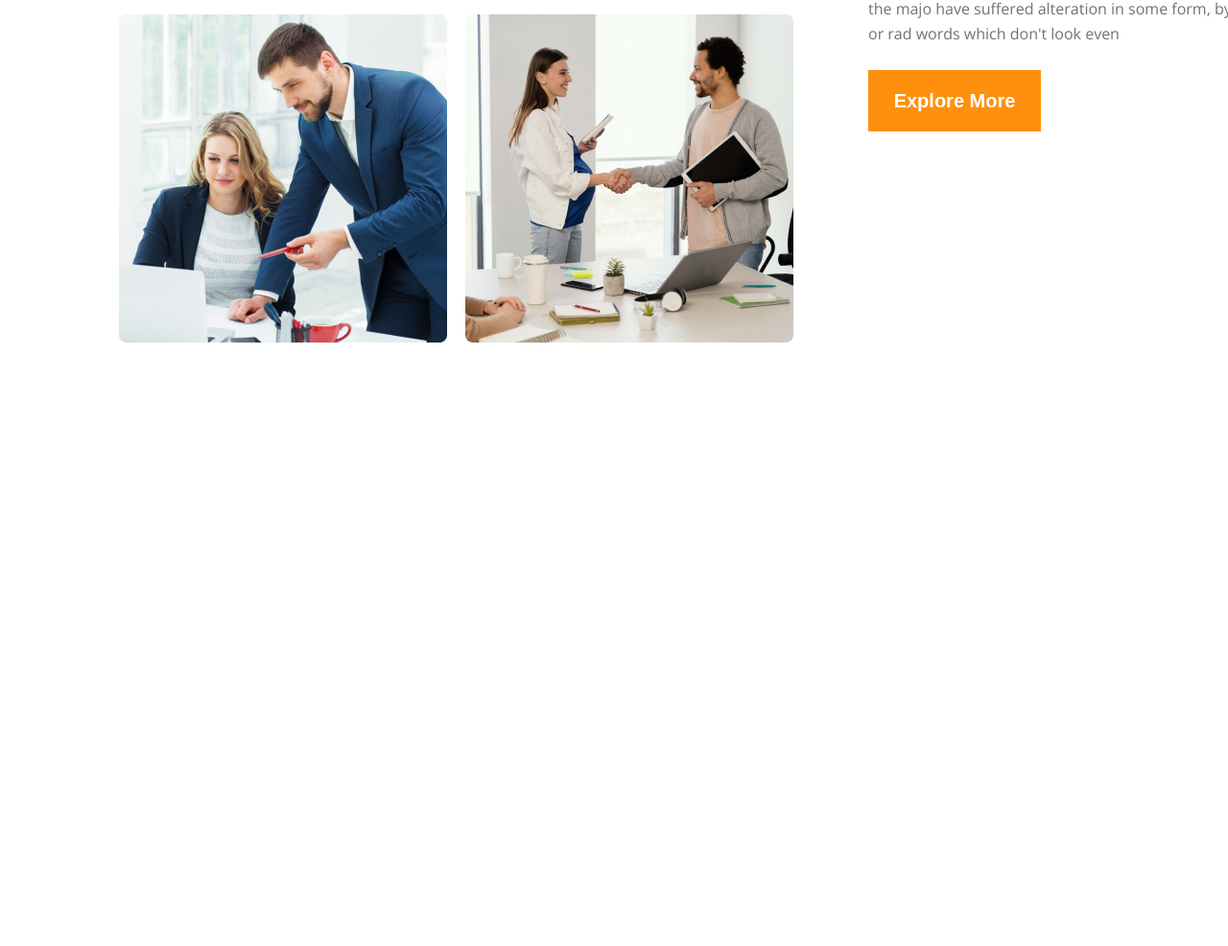
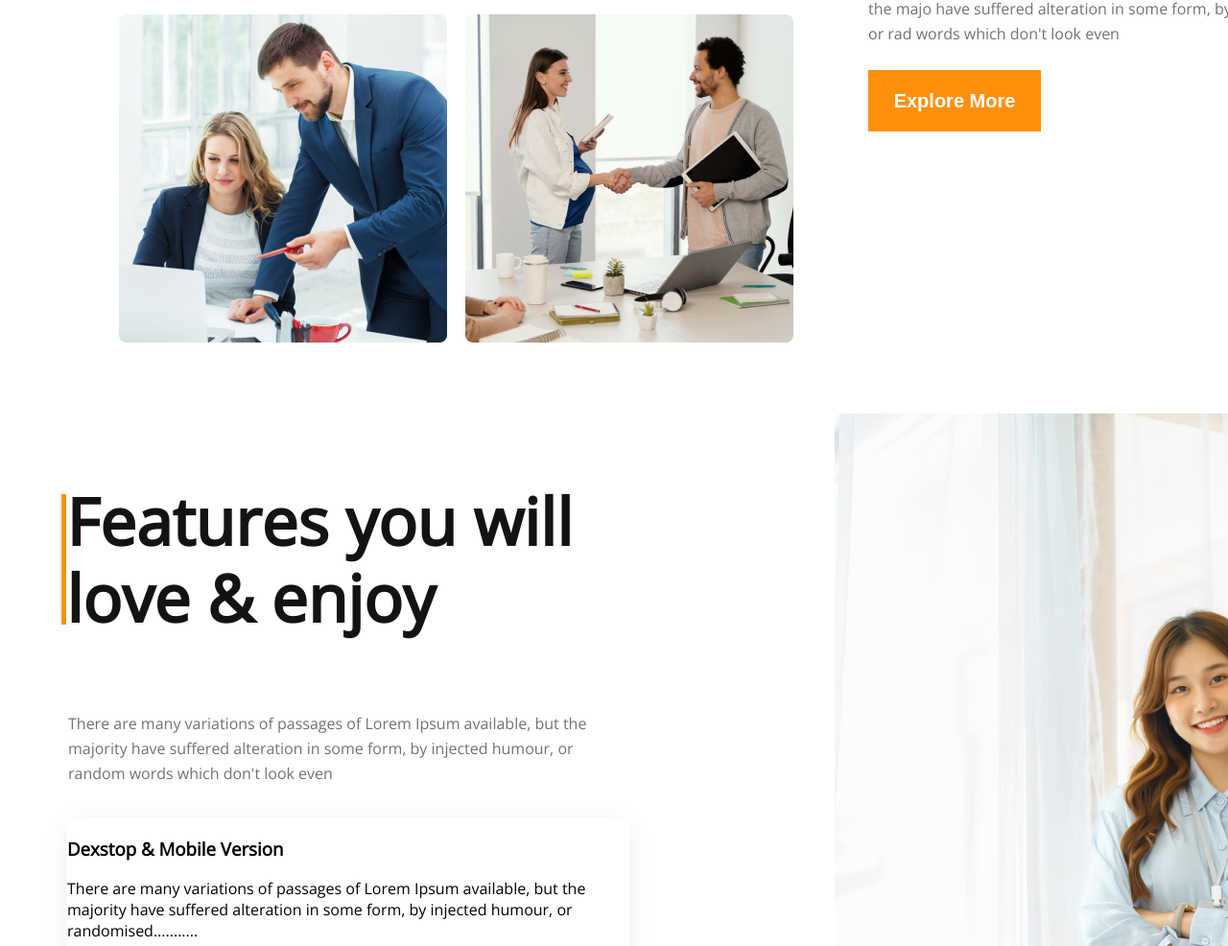
Before and after one commit to avikrahman/architects, a plain HTML site: page index.html in a window 1280 px wide. Shown: the part 1814-2800 px from the top of the page at 96% size. Before the commit the page ends 2171 px from the top, so only its background shows below. Drawn offline with nearby package versions, Linux system fonts and the light colour scheme.

Commit message:
section image

```diff
--- a/index.html
+++ b/index.html
@@ -55,6 +55,67 @@
       <img src="./images/team4.png" alt="" class="four-t">
       </div>
     </section>
+      <!-- feature section   -->
+      <section class="second-section">
+       <div class="features">
+        <h2>Features you will
+         <br> love & enjoy</h2>
+       </div>
+       <!-- <p class="fea-p">There are many variations of passages of Lorem Ipsum available, but the majority have suffered alteration in some form, by injected humour, or random words which don't look even</p>
+
+       <div class="features-second">
+        <h3>Dexstop & Mobile Version</h3>
+        <p class="fea-p-sec">There are many variations of passages of Lorem Ipsum available, but the majority have suffered alteration in some form, by injected humour, or randomised...........</p>
+       </div>
+       <div class="features-third">
+        <h3>Drag & Drop Builder</h3>
+        <p class="fea-p-third">There are many variations of passages of Lorem Ipsum available, but the majority have suffered alteration in some form, by injected humour, or randomised...........</p>
+       </div>
+       <div class="features-four">
+        <h3>Awesome Modern Design</h3>
+        <p class="fea-p-four">There are many variations of passages of Lorem Ipsum available, but the majority have suffered alteration in some form, by injected humour, or randomised...........</p>
+       </div>
+       <div class="features-five">
+        <h3>Super Easy to Edit</h3>
+        <p class="fea-p-five">There are many variations of passages of Lorem Ipsum available, but the majority have suffered alteration in some form, by injected humour, or randomised...........</p>
+       </div> -->
+
+
+
+
+
+
+
+ <article class="blog">
+  <p class="fea-p">There are many variations of passages of Lorem Ipsum available, but the majority have suffered alteration in some form, by injected humour, or random words which don't look even</p>
+
+
+  <!-- <article class="blog"> -->
+  <div class="features-second">
+   <h3 class="h3-sec">Dexstop & Mobile Version</h3>
+   <p class="fea-p-sec">There are many variations of passages of Lorem Ipsum available, but the majority have suffered alteration in some form, by injected humour, or randomised...........</p>
+  </div>
+  <div class="features-third">
+   <h3>Drag & Drop Builder</h3>
+   <p class="fea-p-third">There are many variations of passages of Lorem Ipsum available, but the majority have suffered alteration in some form, by injected humour, or randomised...........</p>
+  </div>
+  <div class="features-four">
+   <h3>Awesome Modern Design</h3>
+   <p class="fea-p-four">There are many variations of passages of Lorem Ipsum available, but the majority have suffered alteration in some form, by injected humour, or randomised...........</p>
+  </div>
+  <div class="features-five">
+   <h3>Super Easy to Edit</h3>
+   <p class="fea-p-five">There are many variations of passages of Lorem Ipsum available, but the majority have suffered alteration in some form, by injected humour, or randomised...........</p>
+  </div>
+
+
+</article>
+
+
+
+      </section>
+
+    </section>
   </main>
 
 </body>
--- a/style.css
+++ b/style.css
@@ -96,7 +96,7 @@ width: 1369.5px;
 height: 700px;
 left: 150px;
 top: 597px;
-background: url(./images/banner.png);
+background: url(./images/banner.png) ,url(./images/architect.png);
 background-repeat: no-repeat;
 border-radius: 8px;
 }
@@ -167,3 +167,157 @@ position: absolute;
 left: -420px;
 top: 220px;
 }
+
+
+/* features */
+.features{
+    position: absolute;
+    width: 968px;
+    height: 506px;
+    left: -806px;
+    top: 84px;
+    font-weight: 700;
+    font-size: 45px;
+    line-height: 80px;
+    color: #131313;
+    border-left: 5px solid #FF900E ;
+    height: 136px ;
+    display: flex;
+    flex-direction: row;
+   align-items: center;
+
+
+
+}
+.fea-p{
+    position: absolute;
+    width: 586px;
+    height: 78px;
+    left: -799px;
+    top: 294px;
+    font-weight: 400;
+    font-size: 16px;
+    line-height: 26px;
+    color: #727272;
+
+}
+
+/* back-image */
+.second-section{
+    position: absolute;
+width: 635px;
+height: 1259px;
+left: -800px;
+top: 285px;
+background-image: url(./images/architect.png);
+background-repeat: no-repeat;
+border-radius: 8px;
+
+position: absolute;
+width: 635px;
+height: 1059px;
+left: 870px;
+top: 2245px;
+}
+
+
+
+
+
+/*
+.features-second{
+    position: absolute;
+width: 391px;
+height: 23px;
+left: -1050px;
+top: -1552px;
+/* font-weight: 600;
+font-size: 20px;
+line-height: 23px;
+
+/* Dark 01 */
+
+/* color: #131313; */
+}
+/* .h3-second{
+
+
+width: 251px;
+height: 23px;
+left: 273px;
+top: 52px;
+} */
+/* .fea-p-sec{
+    position: absolute;
+width: 514px;
+height: 78px;
+left: 0px;
+top: -455px;
+
+font-family: 'Work Sans';
+font-style: normal;
+font-weight: 400;
+font-size: 16px;
+line-height: 26px;
+/* or 162% */
+
+
+/* Dark 03 */
+
+/* color: #727272; */
+}
+ /* */ */ */
+
+.blog{
+
+/* position: absolute; */
+/* width: 586px;
+height: -1444px; */
+/* left: 140px;
+top: 2022px; */
+}
+.features-second{
+    position: absolute;
+width: 586px;
+height: 171px;
+left: -800px;
+top: 422px;
+
+background: #FFFFFF;
+box-shadow: 0px 4px 30px rgba(0, 0, 0, 0.06);
+border-radius: 8px;
+}
+.features-third{
+    position: absolute;
+    width: 586px;
+    height: 171px;
+    left: -800px;
+    top: 632px;
+
+    background: #FFFFFF;
+    box-shadow: 0px 4px 30px rgba(0, 0, 0, 0.06);
+    border-radius: 8px;
+}
+
+.features-four{
+    position: absolute;
+width: 586px;
+height: 171px;
+left: -800px;
+top: 832px;
+
+background: #FFFFFF;
+box-shadow: 0px 4px 30px rgba(0, 0, 0, 0.06);
+border-radius: 8px;
+}
+.features-five{
+    position: absolute;
+width: 586px;
+height: 171px;
+left: -800px;
+top: 1032px;
+
+background: #FFFFFF;
+box-shadow: 0px 4px 30px rgba(0, 0, 0, 0.06);
+border-radius: 8px;
+}
```
